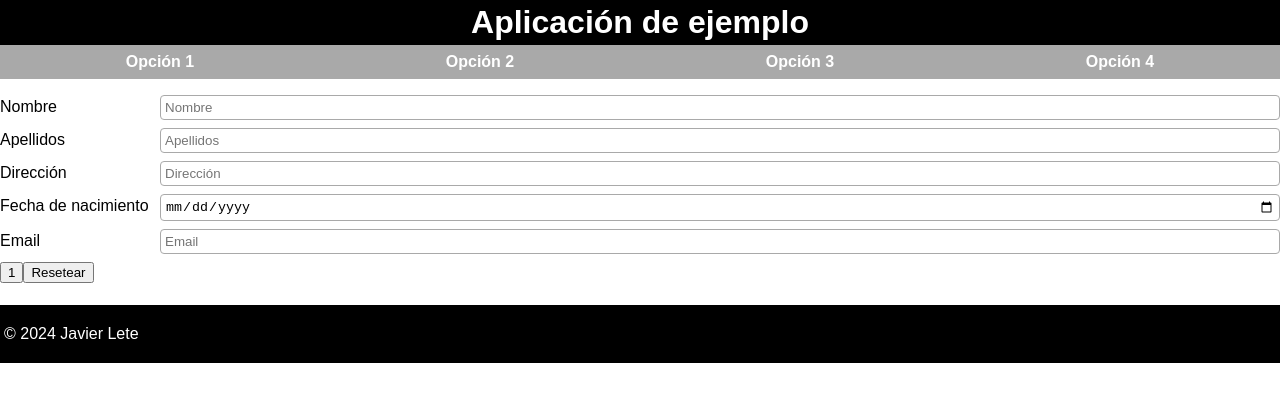
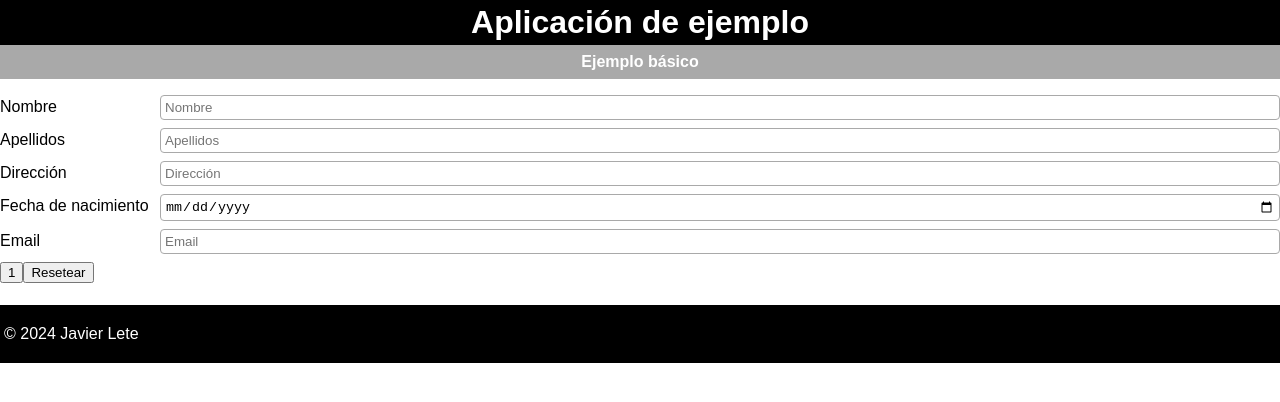
Before and after one commit to javierlete/angular-2671, an Angular app in the folder ejemplos/: page / in a window 1280 px wide. Shown: the top 402 px of the page. Built offline with nearby package versions, Linux system fonts and the light colour scheme.

Commit message:
ejemplos: añadimos router

```diff
--- a/ejemplos/src/app/app.component.html
+++ b/ejemplos/src/app/app.component.html
@@ -1,3 +1,3 @@
-<app-cabecera></app-cabecera>
-<app-cuerpo></app-cuerpo>
-<app-pie></app-pie>
+<app-cabecera/>
+<router-outlet/>
+<app-pie/>
--- a/ejemplos/src/app/app.routes.ts
+++ b/ejemplos/src/app/app.routes.ts
@@ -1,3 +1,6 @@
 import { Routes } from '@angular/router';
+import { CuerpoComponent } from './cuerpo/cuerpo.component';
 
-export const routes: Routes = [];
+export const routes: Routes = [
+    { path: '', component: CuerpoComponent },
+];
--- a/ejemplos/src/app/menu/menu.component.html
+++ b/ejemplos/src/app/menu/menu.component.html
@@ -1,8 +1,5 @@
 <nav>
     <ul>
-        <li><a href="#">Opción 1</a></li>
-        <li><a href="#">Opción 2</a></li>
-        <li><a href="#">Opción 3</a></li>
-        <li><a href="#">Opción 4</a></li>
+        <li><a routerLink="">Ejemplo básico</a></li>
     </ul>
 </nav>
--- a/ejemplos/src/app/menu/menu.component.ts
+++ b/ejemplos/src/app/menu/menu.component.ts
@@ -1,9 +1,10 @@
 import { Component } from '@angular/core';
+import { RouterLink } from '@angular/router';
 
 @Component({
   selector: 'app-menu',
   standalone: true,
-  imports: [],
+  imports: [RouterLink],
   templateUrl: './menu.component.html',
   styleUrl: './menu.component.css'
 })
```
